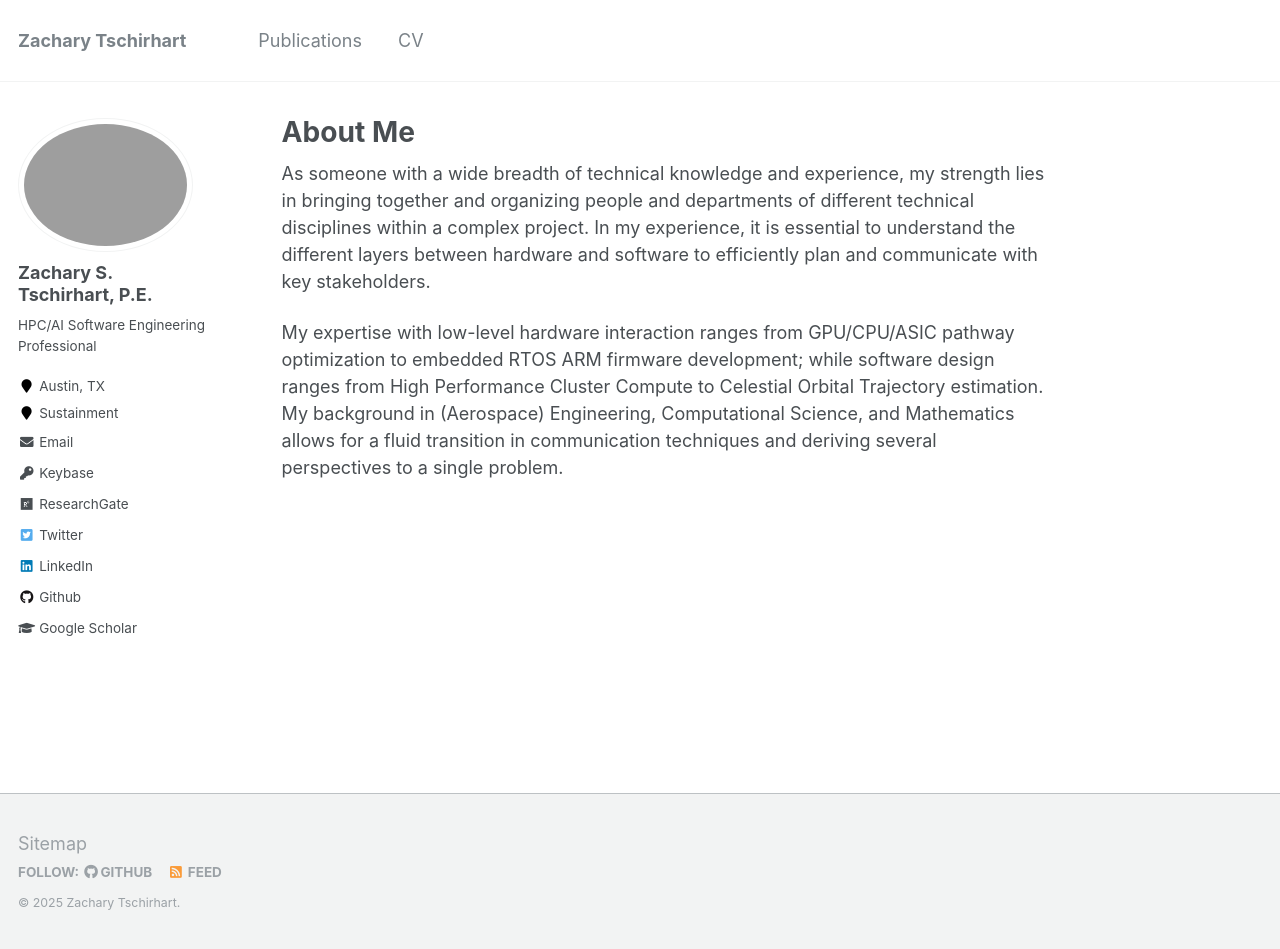
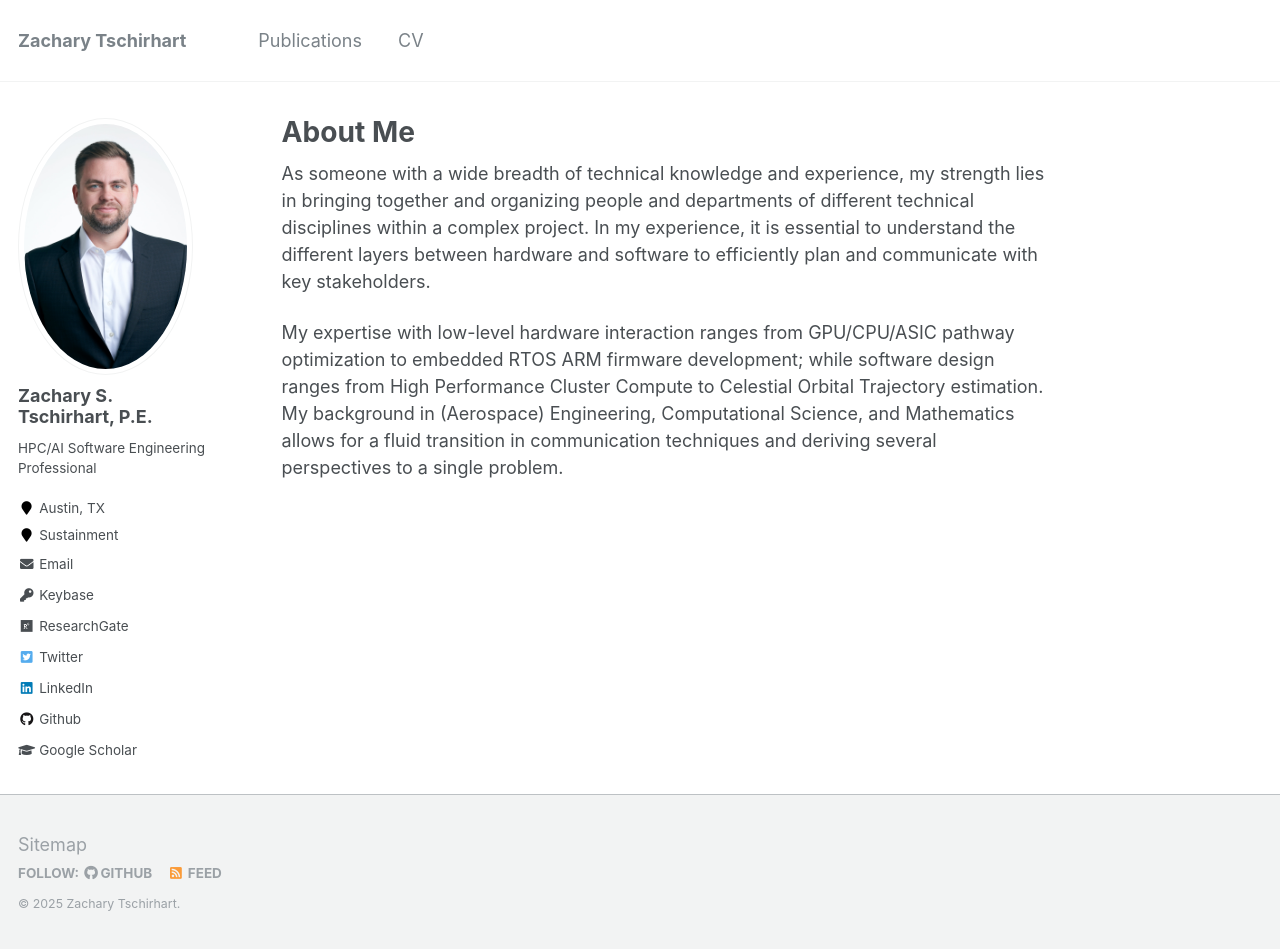
Before and after one commit to ztschir/ztschir.github.io, a Jekyll site: the page built from _pages/about.md, in a window 1280 px wide and 949 px high. Built offline with Jekyll 4.4.1, drawn with Linux system fonts in a browser that asks for light colours.

Commit message:
Update _config.yml

```diff
--- a/_config.yml
+++ b/_config.yml
@@ -81,7 +81,7 @@ atom_feed:
 # Site Author
 author:
   name             : "Zachary S. Tschirhart, P.E."
-  avatar           : "Headshot.png"
+  avatar           : "20250114_zach_0024_web.jpg"
   bio              : "HPC/AI Software Engineering Professional"
   location         : "Austin, TX"
   employer         : "Sustainment"
```
